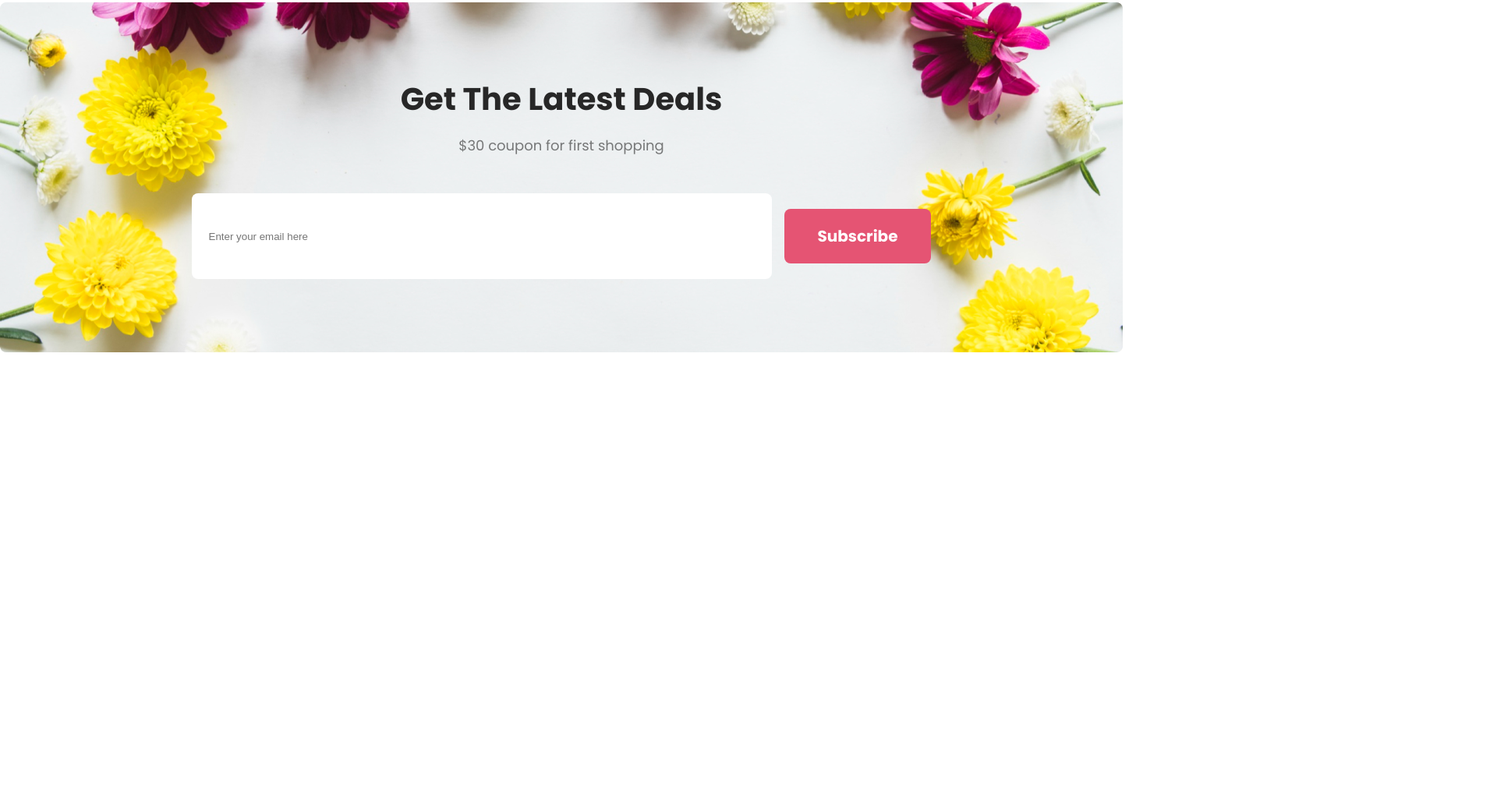
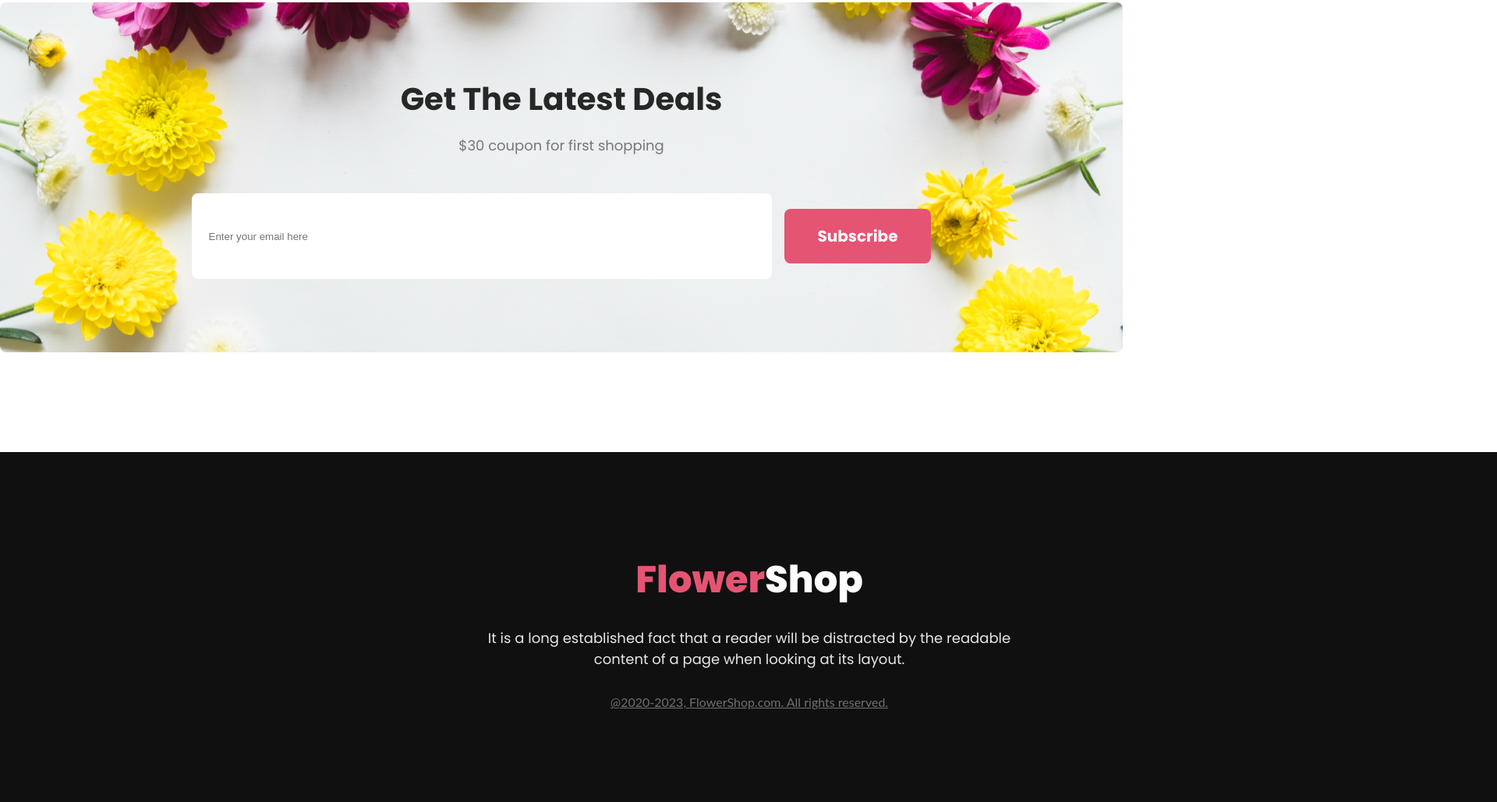
Before and after one commit to minjamin-ahmmed/flower-shop, a plain HTML site: page index.html in a window 1280 px wide. Shown: the part 3621-4650 px from the top of the page at 78% size, 1920 px wide, since content can reach past the window. Before the commit the page ends 4073 px from the top, so only its background shows below. Drawn offline with Linux system fonts and the light colour scheme.

Commit message:
all files are successfully added

```diff
--- a/index.html
+++ b/index.html
@@ -132,7 +132,17 @@
     </main>
 
     <footer>
+        <section class="footer-container">
+            <div class="footer-container-text">
+                <h1><span class="span1">Flower</span><span class="span2">Shop</span></h1>
+                <h5>It is a long established fact that a reader will be distracted by the readable <br> content of a
+                    page
+                    when looking at its layout.</h5>
 
+                <p><a href="/privacy-policy">@2020-2023, FlowerShop.com. All rights reserved. </a></p>
+
+            </div>
+        </section>
     </footer>
 </body>
 
--- a/styles/style.css
+++ b/styles/style.css
@@ -277,4 +277,50 @@ background: rgb(255, 255, 255);
 border: none;
 padding: 23px 22px;
 margin-right: 16px;
- }
+}
+
+/* footer section styles start here */
+.span1{
+    color: rgb(229, 84, 115);
+}
+
+.span2{
+    color:rgb(255, 255, 255);
+}
+.footer-container{
+    margin: 0 auto;
+    margin-top: 128px;
+    width: 1922px;
+    height: 449px;
+    background-color: rgb(17, 16, 16);
+}
+.footer-container-text{
+
+}
+
+.footer-container-text h1{
+    padding: 128px 0 0 0;
+    font-size: 48px;
+    font-weight: 800;
+    text-align: center;
+
+}
+
+.footer-container-text h5{
+    margin-top: 25px;
+    color: rgba(255, 255, 255, 0.9);
+font-size: 18px;
+font-weight: 400;
+text-align: center;
+margin-bottom: 32px;
+
+}
+
+
+.footer-container-text p,a{
+    color: rgba(255, 255, 255, 0.4);
+font-family: Lato;
+font-size: 16px;
+font-weight: 400;
+text-align: center;
+}
```
